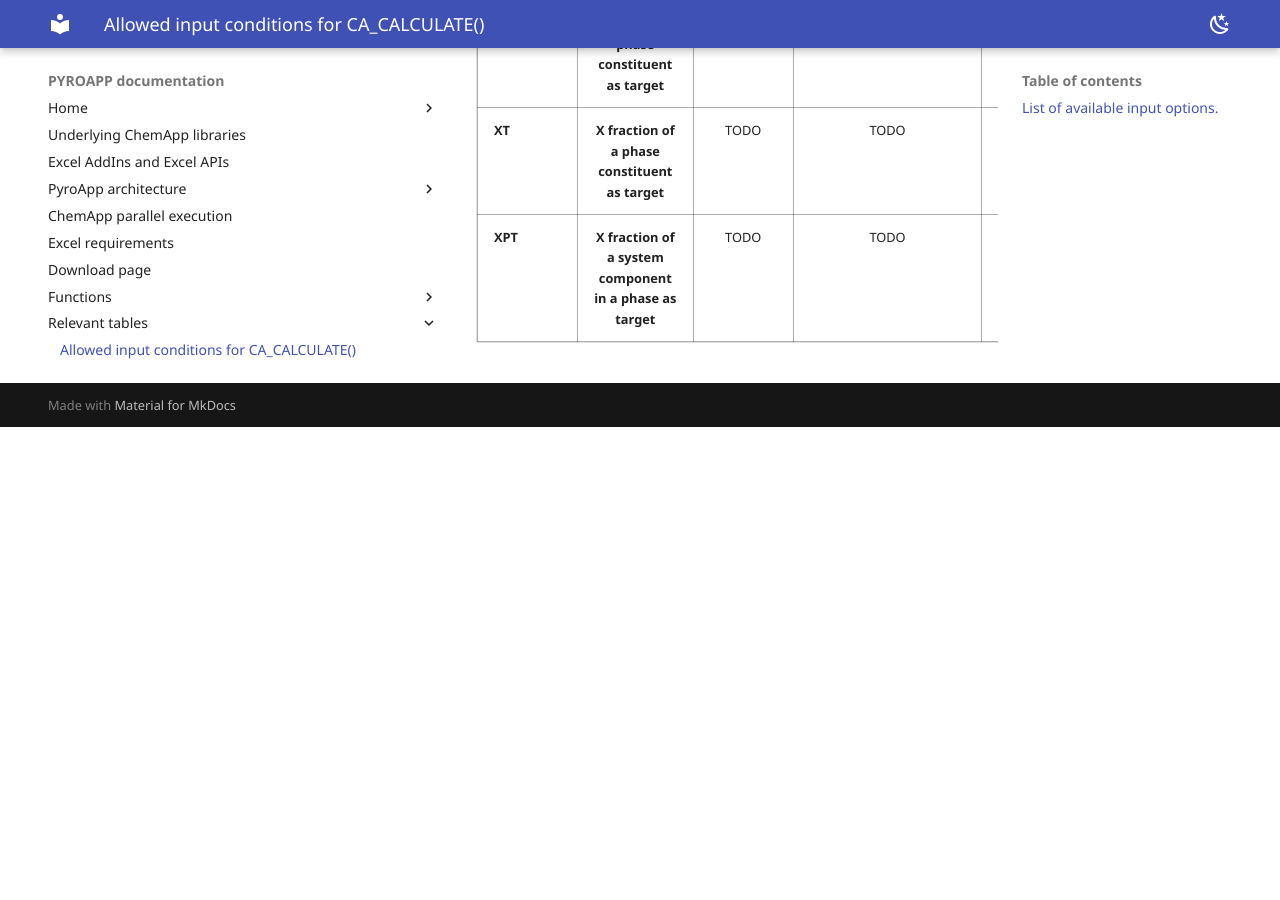
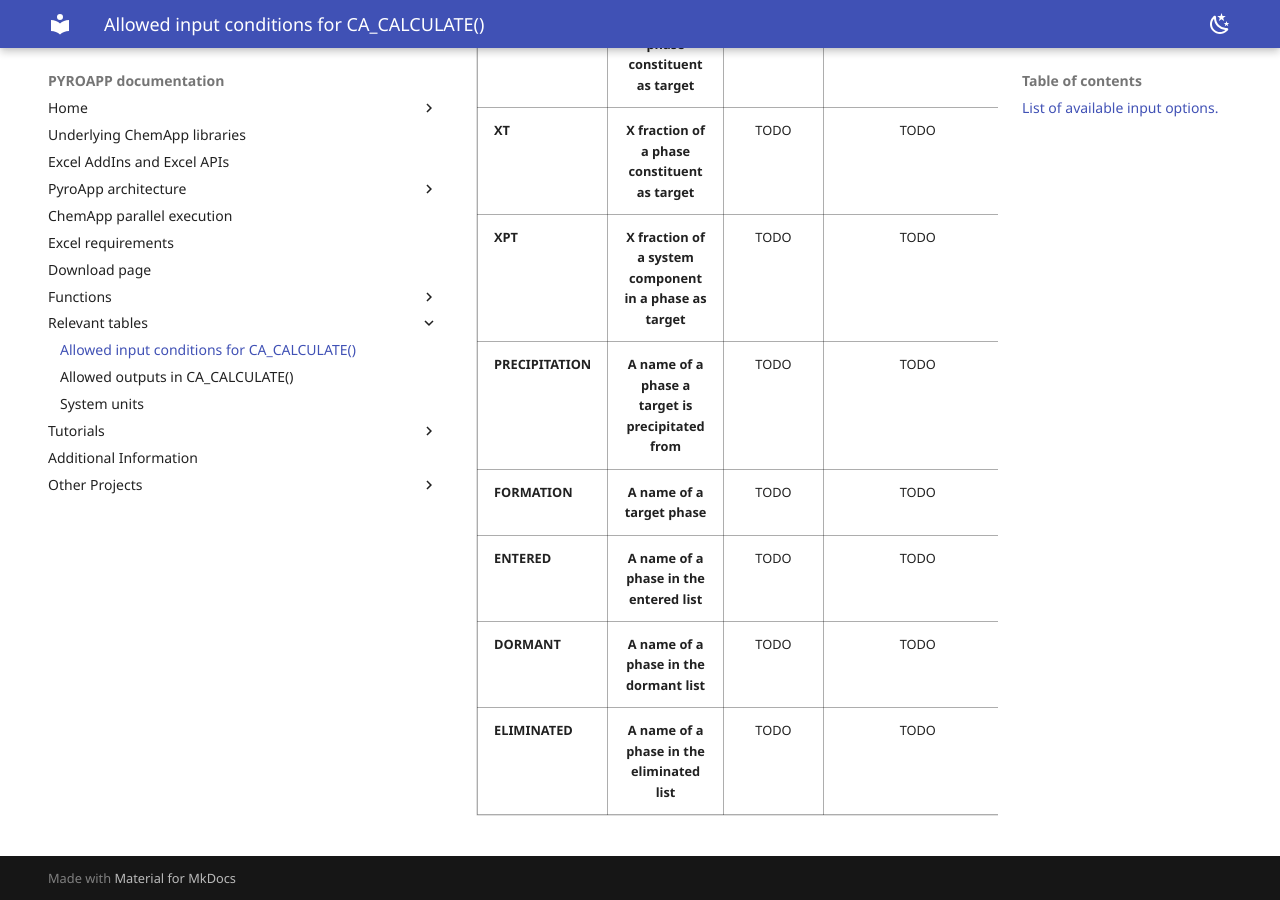
Before and after one commit to evnekdev/pyroapp-docs, an MkDocs documentation site: the page built from docs/input_conditions.md, in a window 1280 px wide and 900 px high, scrolled down 1106 px. Built offline with MkDocs 1.6.1 and Material for MkDocs 9.7.7, drawn with Linux system fonts in a browser that asks for light colours; some web fonts are replaced; before the commit the page ends 1533 px from its top, so only the background shows below that.

Commit message:
Update input_conditions.md

```diff
--- a/docs/input_conditions.md
+++ b/docs/input_conditions.md
@@ -20,4 +20,9 @@
 | **V**  | **Volume**             | TODO | TODO | TODO | **Yes**  | Yes |
 | **AT** |  **Activity of a phase constituent as target** | TODO | TODO | TODO | **Yes?**  | Yes |
 | **XT** |  **X fraction of a phase constituent as target** | TODO | TODO | TODO | **Yes?**  | Yes |
-| **XPT**| **X fraction of a system component in a phase as target** | TODO | TODO | TODO | **Yes?** | Yes |
+| **XPT**| **X fraction of a system component in a phase as target**    | TODO | TODO | TODO | **Yes?** | Yes |
+| **PRECIPITATION**    | **A name of a phase a target is precipitated from** | TODO | TODO | TODO | **Yes** | --- |
+| **FORMATION**        | **A name of a target phase**                        | TODO | TODO | TODO | **Yes** | --- |
+| **ENTERED**          | **A name of a phase in the entered list**           | TODO | TODO | TODO | **Yes** | --- |
+| **DORMANT**          | **A name of a phase in the dormant list**           | TODO | TODO | TODO | **Yes** | --- |
+| **ELIMINATED**       | **A name of a phase in the eliminated list**        | TODO | TODO | TODO | **Yes** | --- |
```
